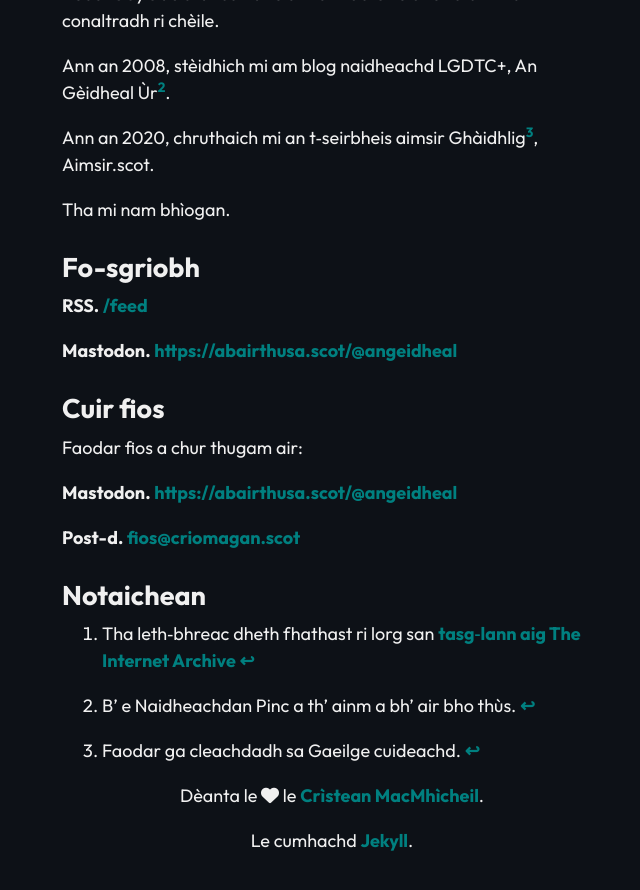
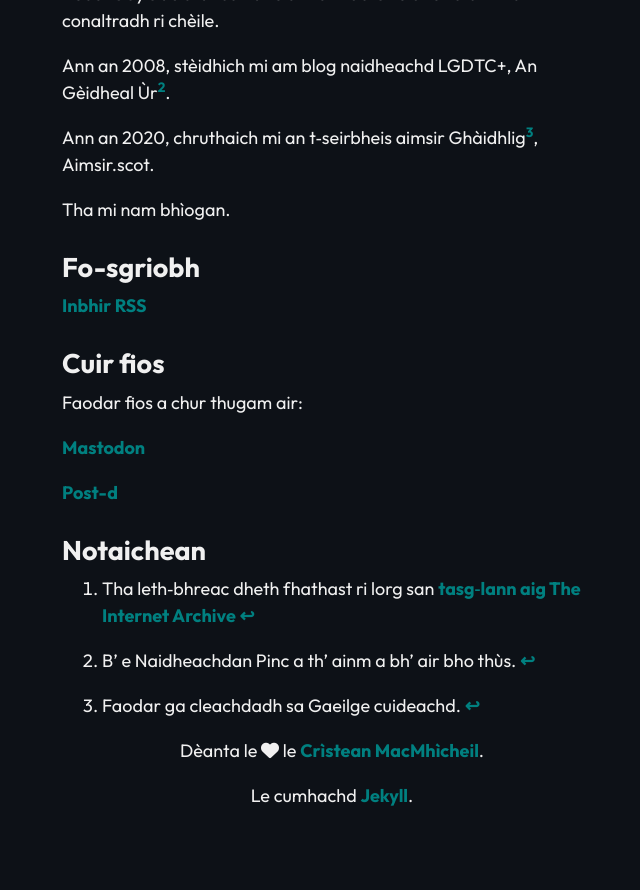
Before and after one commit to angeidheal/angeidheal.github.io, a Jekyll site: the page built from mu-mo-dheidhinn.md, in a window 1280 px wide and 900 px high, scrolled down 781 px. Shown: the top 890 px of the window, without its empty margins (308-948 px from the left). Built offline with Jekyll 4.4.1, drawn with Linux system fonts in a browser that asks for light colours; nearby versions of some CDN libraries; after the commit the page ends 1636 px from its top, so only the background shows below that.

Commit message:
Update mu-mo-dheidhinn.md

```diff
--- a/mu-mo-dheidhinn.md
+++ b/mu-mo-dheidhinn.md
@@ -24,17 +24,15 @@ Tha mi nam bhìogan.
 
 ## Fo-sgriobh
 
-**RSS.** [{{ site.baseurl }}/feed]({{ site.baseurl }}/feed)
-
-**Mastodon.** <a rel="me" href="{{ site.mastodon }}" target="_blank">{{ site.mastodon }}</a>
+[Inbhir RSS]({{ site.baseurl }}/feed)
 
 ## Cuir fios
 
 Faodar fios a chur thugam air:
 
-**Mastodon.** <a rel="me" href="{{ site.mastodon }}" target="_blank">{{ site.mastodon }}</a>
+<a rel="me" href="{{ site.mastodon }}" target="_blank">Mastodon</a>
 
-**Post-d.** [fios@criomagan.scot](mailto:fios@criomagan.scot)
+[Post-d](mailto:fios@criomagan.scot)
 
 ## Notaichean
 
```
